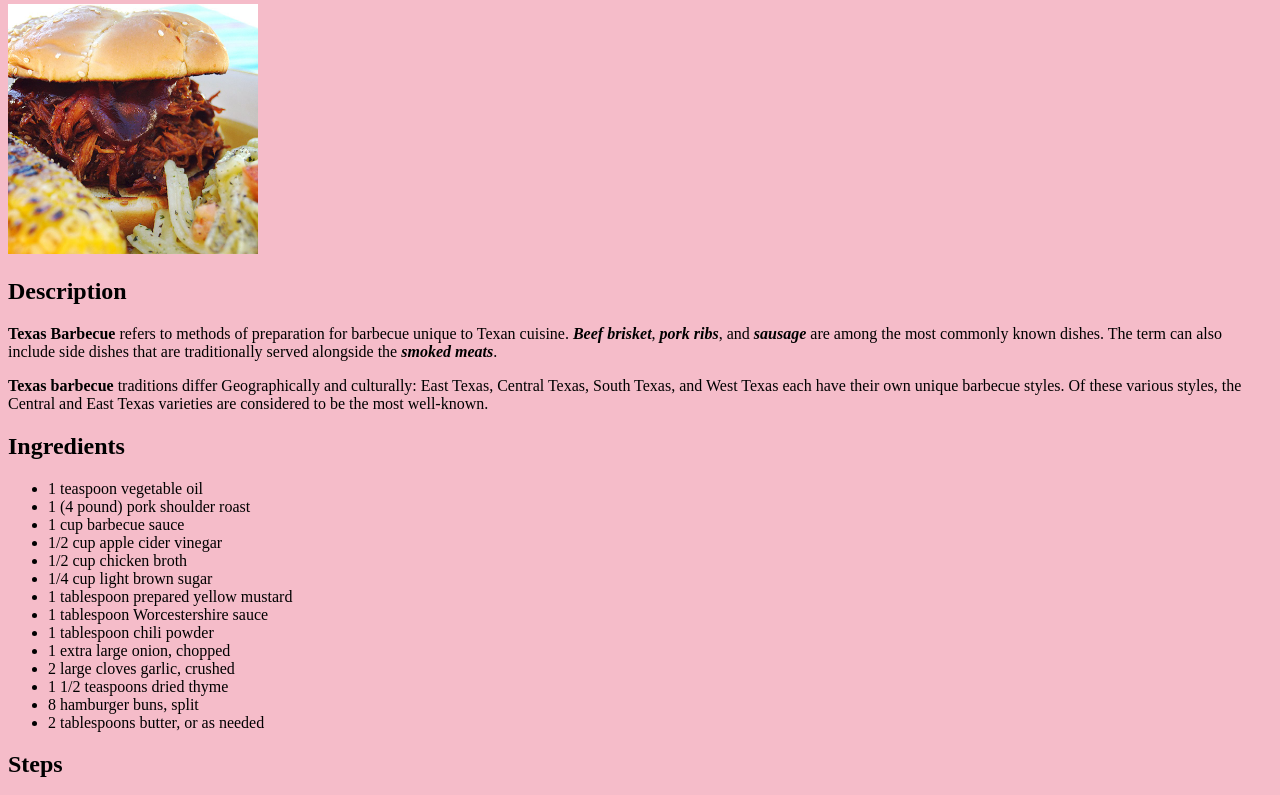
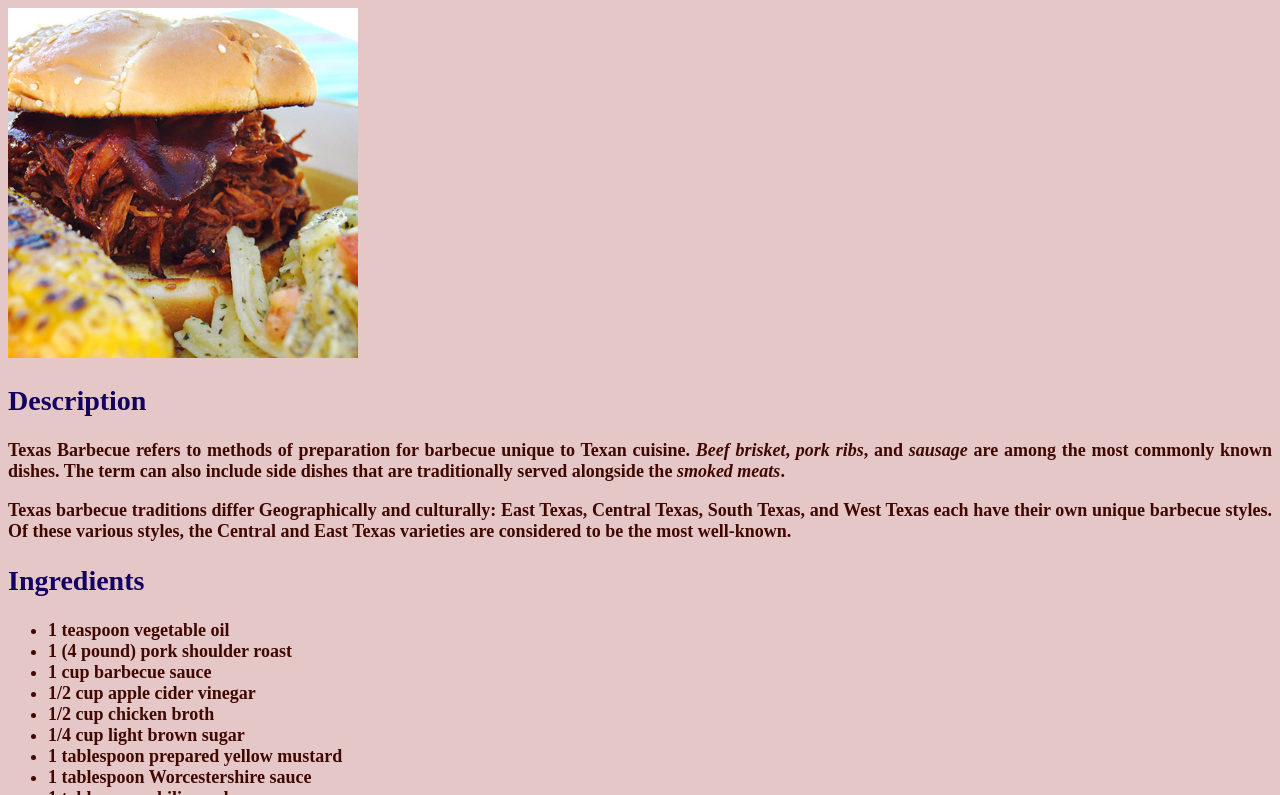
Before and after one commit to mitrohgr/odin-recipes, a plain HTML site: page recipes/pork.html in a window 1280 px wide. Shown: the part 76-871 px from the top of the page. Drawn offline with Linux system fonts and the light colour scheme.

Commit message:
Change the look and feel of all webpages
Use several different types of selectors and the CSS cascade (and it's
derivatives) to stylize the webpage.

```diff
--- a/css/styles.css
+++ b/css/styles.css
@@ -1,9 +1,33 @@
 * {
   font-family: "Times New Roman", "Georgia", "Garamond", serif;
-  background-color: hsl(346, 75%, 85%);
+  background-color: hsl(358, 38%, 84%);
+  text-align: justify;
 }
 
 img {
   height: auto;
-  width: 250px;
+  width: 350px;
 }
+
+#odin-recipes,
+#chicken,
+#pork,
+#salad {
+  font-size: 34px;
+  color: #0c0c7f;
+}
+
+.description.adjust-color,
+.ingredients.adjust-color,
+.steps.adjust-color {
+  color: #130060;
+  font-size: 28px;
+}
+
+ul li,
+ol li,
+p {
+  font-size: 18px;
+  font-weight: 700;
+  color: rgb(63, 8, 1);
+}
--- a/recipes/pork.html
+++ b/recipes/pork.html
@@ -7,16 +7,16 @@
   </head>
 
   <body>
-    <h1>Slow Cooker Texas Pulled Pork</h1>
+    <h1 id="pork">Slow Cooker Texas Pulled Pork</h1>
 
     <img src="../img/pork.jpg" alt="Slow Cooker Texas Pulled Pork" height="370" weight="370">
 
-    <h2>Description</h2>
+    <h2 class="description adjust-color">Description</h2>
 
     <p><strong>Texas Barbecue</strong> refers to methods of preparation for barbecue unique to Texan cuisine. <strong><em>Beef brisket</em></strong>, <strong><em>pork ribs</em></strong>, and <strong><em>sausage</em></strong> are among the most commonly known dishes. The term can also include side dishes that are traditionally served alongside the <strong><em>smoked meats</em></strong>.</p>
     <p><strong>Texas barbecue</strong> traditions differ Geographically and culturally: East Texas, Central Texas, South Texas, and West Texas each have their own unique barbecue styles. Of these various styles, the Central and East Texas varieties are considered to be the most well-known.</p>
 
-    <h2>Ingredients</h2>
+    <h2 class="ingredients adjust-color">Ingredients</h2>
 
     <ul>
       <li>1 teaspoon vegetable oil</li>
@@ -35,7 +35,7 @@
       <li>2 tablespoons butter, or as needed</li>
     </ul>
 
-    <h2>Steps</h2>
+    <h2 class="steps adjust-color">Steps</h2>
 
     <ol>
       <li>Pour vegetable oil into the bottom of a slow cooker. Place pork roast into the slow cooker; pour in barbeque sauce, vinegar, and chicken broth. Stir in brown sugar, yellow mustard, Worcestershire sauce, chili powder, onion, garlic, and thyme. Cover and cook on Low for 10 to 12 hours or High for 5 to 6 hours until pork shreds easily with a fork.</li>
```
Also changed, not shown: index.html (+1 -1 lines), recipes/chicken.html (+4 -4 lines), recipes/salad.html (+4 -4 lines).
